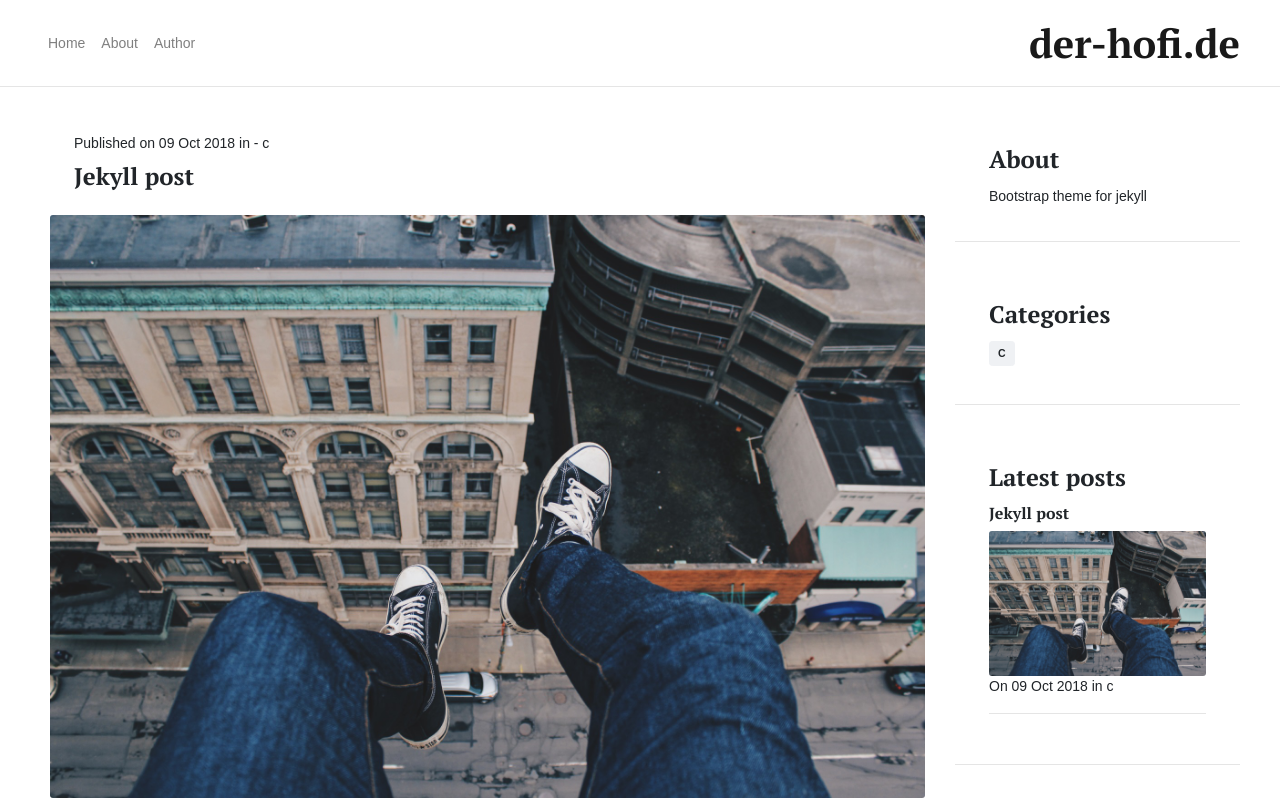
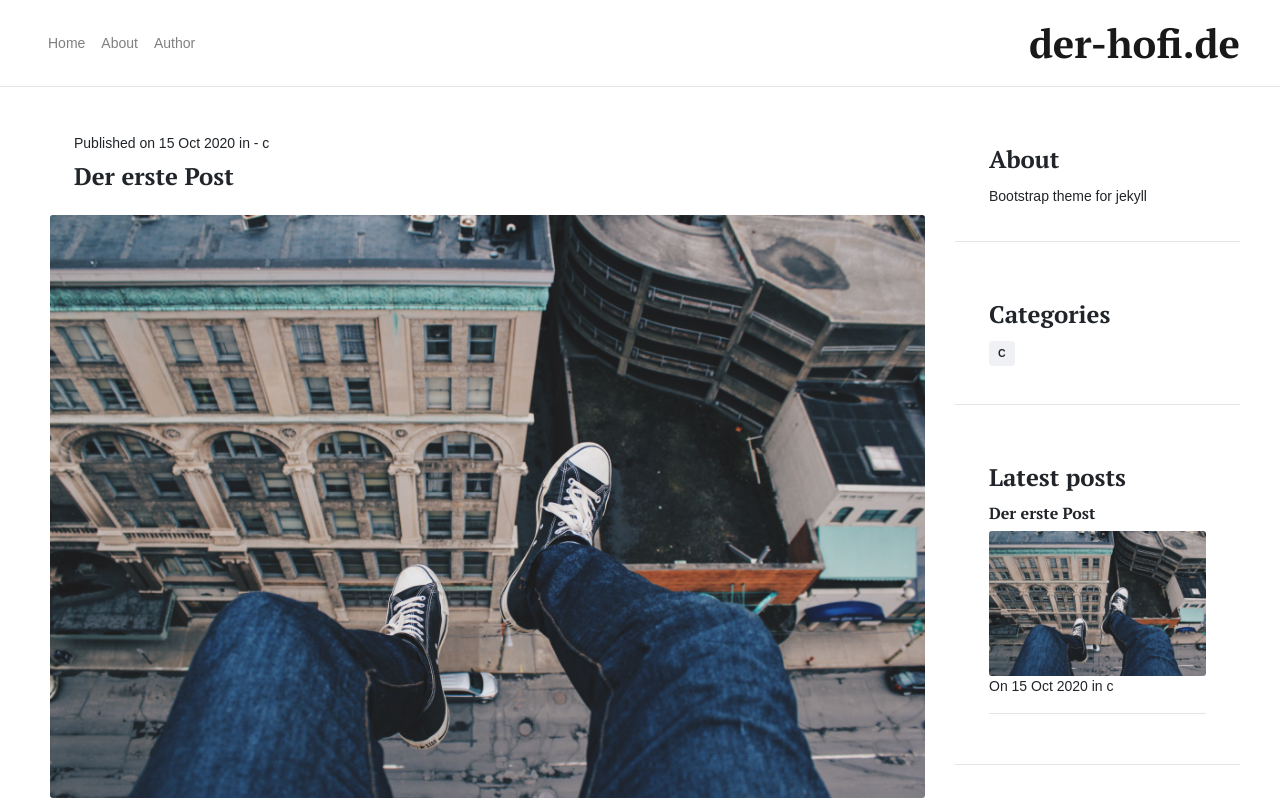
Before and after one commit to der-hofi/der-hofi.github.io, a Jekyll site: the page built from index.html, in a window 1280 px wide and 1170 px high. Shown: the top 800 px of the window. Built offline with Jekyll 4.4.1, drawn with Linux system fonts in a browser that asks for light colours; some web fonts are replaced; the list of posts is cut into pages by our own code.

```diff
--- a/_config.yml
+++ b/_config.yml
@@ -4,7 +4,7 @@ about: "Bootstrap theme for jekyll"
 markdown: kramdown
 url: "https://www.der-hofi.de"
 baseurl: ""
-disqus_short_name: disqus-demo-page
+disqus_short_name:
 
 plugins:
   - jekyll-paginate
--- a/_posts/2018-10-09-Jekyll-post.md
+++ b/_posts/2020-10-15-Der erste Post.md
@@ -1,8 +1,8 @@
 ---
-title: Jekyll post
+title: Der erste Post
 layout: post
-date: 2018-10-09
-description: A complete post.
+date: 2020-10-15
+description: Der erste vollständige Post auf dieser Seite.
 image: 3.jpg
 categories: ["c"]
 ---
```
